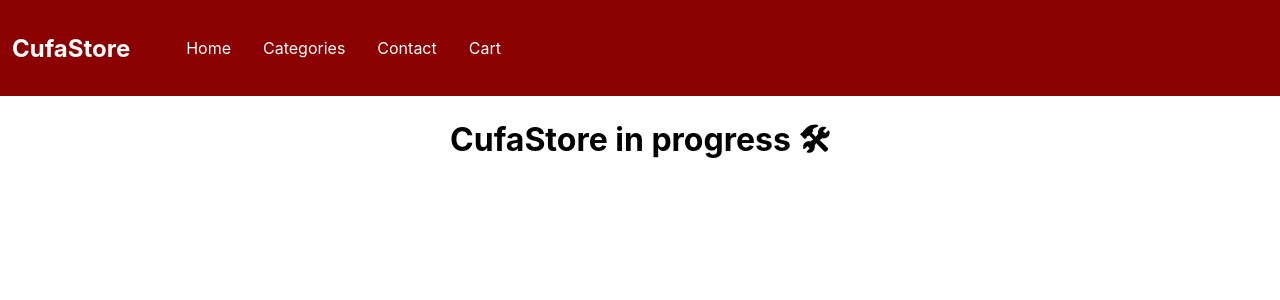
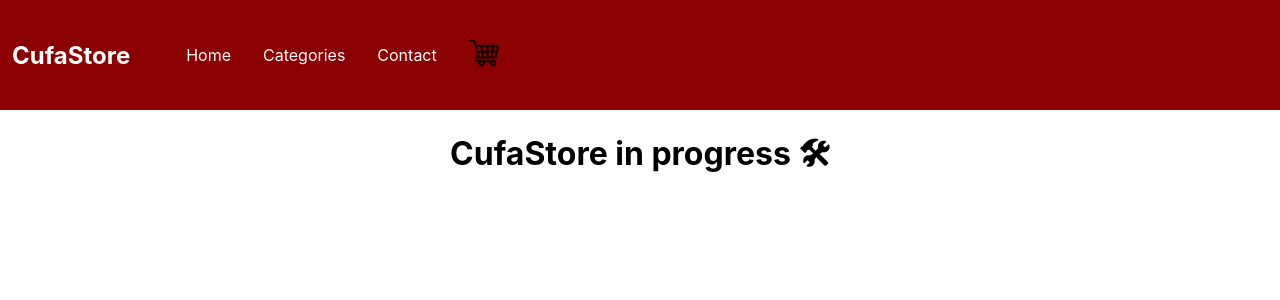
Before and after one commit to Cufavarela/cufaStore, a React (Create React App) app: page / in a window 1280 px wide. Shown: the top 300 px of the page. Built offline with nearby package versions, Linux system fonts and the light colour scheme.

Commit message:
added cartWidget and ItemListContainer

```diff
--- a/src/App.js
+++ b/src/App.js
@@ -1,11 +1,12 @@
-import NavBar from "./components/NavBar";
+import NavBar from "./components/header/navbar/NavBar";
 import "./App.css";
+import ItemListContainer from "./components/body/itemList/ItemListContainer";
 
 function App() {
   return (
     <div className="App">
       <NavBar />
-      <h1>CufaStore in progress 🛠</h1>
+      <ItemListContainer greeting="CufaStore in progress" />
     </div>
   );
 }
--- /dev/null
+++ b/src/components/body/itemList/ItemListContainer.js
@@ -0,0 +1,5 @@
+const ItemListContainer = ({ greeting }) => {
+  return <h1>{greeting} 🛠</h1>;
+};
+
+export default ItemListContainer;
--- /dev/null
+++ b/src/components/header/cartIcon.js/CartWidget.js
@@ -0,0 +1,11 @@
+import cartIcon from "../../../assets/shopping-cart.png";
+
+const CartWidget = () => {
+  return (
+    <a href="#">
+      <img className="cartIcon" src={cartIcon} alt="#" />
+    </a>
+  );
+};
+
+export default CartWidget;
--- a/src/components/NavBar.js
+++ b/src/components/header/navbar/NavBar.js
@@ -1,3 +1,4 @@
+import CartWidget from "../cartIcon.js/CartWidget";
 import "./navBar.scss";
 
 const NavBar = () => {
@@ -15,7 +16,7 @@ const NavBar = () => {
           <a href="#">Contact</a>
         </li>
         <li className="navbarItem">
-          <a href="#">Cart</a>
+          <CartWidget />
         </li>
       </ul>
     </div>
--- a/src/components/navBar.scss
+++ b/src/components/header/navbar/navBar.scss
@@ -15,6 +15,7 @@
     justify-content: space-around;
     list-style-type: none;
     overflow: hidden;
+    align-items: center;
 
     .navbarItem {
       a {
@@ -26,6 +27,9 @@
         &:hover {
           background-color: rgb(163, 25, 25);
         }
+        .cartIcon {
+          height: 30px;
+        }
       }
     }
   }
```
Also changed, not shown: src/assets/shopping-cart.png (added).
